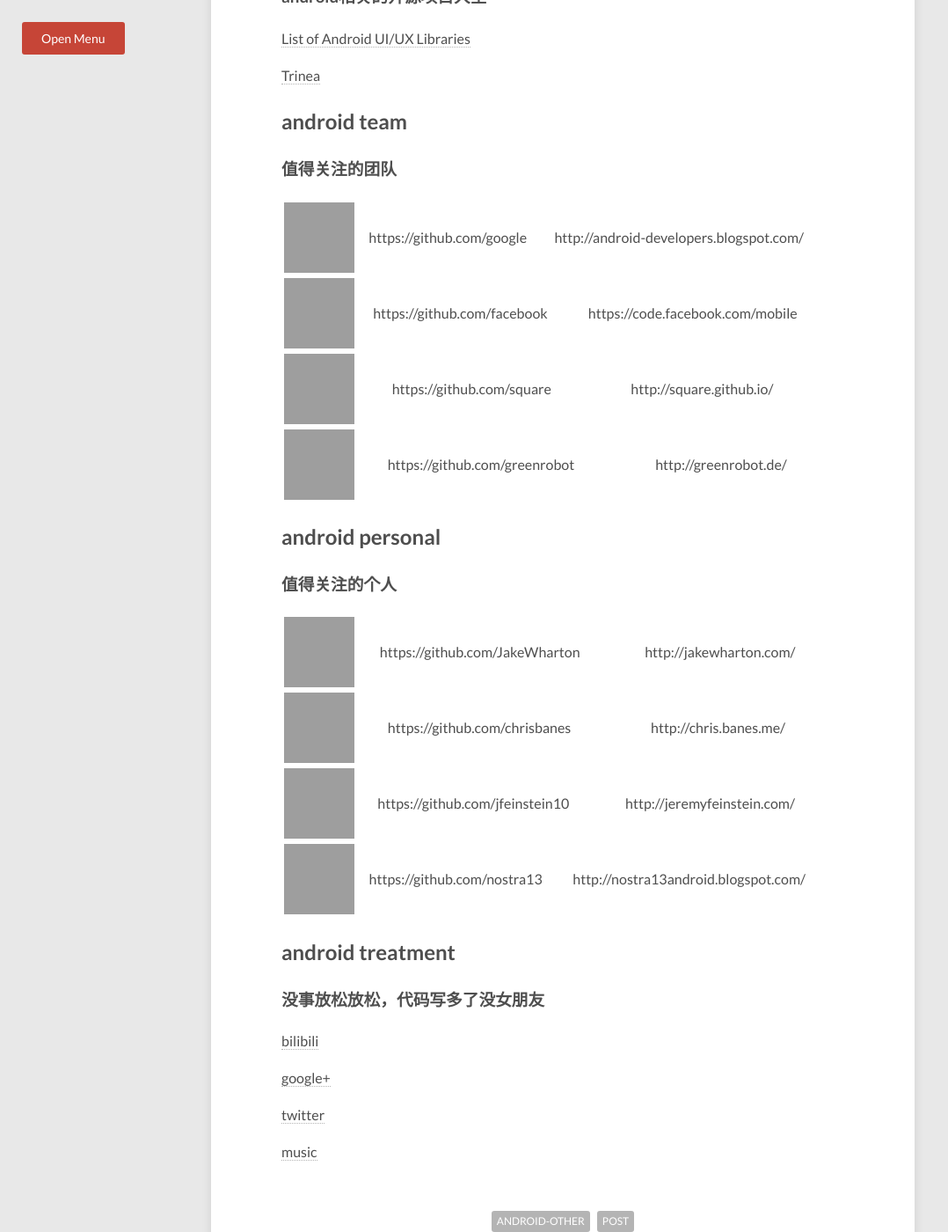
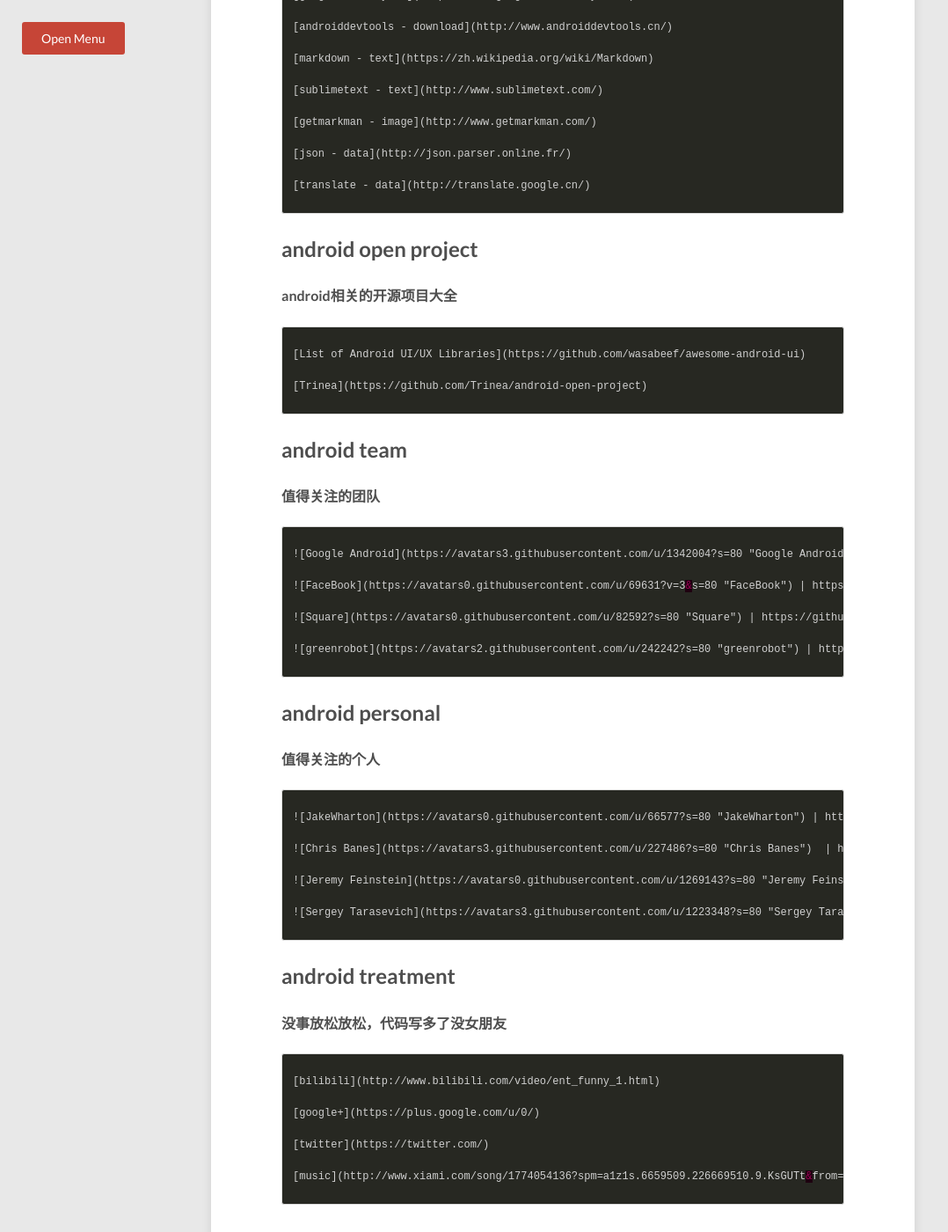
Before and after one commit to tengbinlive/tengbinlive.github.io, a Jekyll site: the page built from _posts/2016-04-28-code-android-other3.md, in a window 1280 px wide and 1400 px high, scrolled down 1666 px. Shown: the whole window at 88% size, without its empty margins (0-1078 px from the left). Built offline with Jekyll 4.4.1, drawn with Linux system fonts in a browser that asks for light colours; nearby versions of some CDN libraries; some of the changed text lies outside the part shown; grey boxes are pictures that could not be loaded.

Commit message:
no message

```diff
--- a/_posts/2016-04-28-code-android-other3.md
+++ b/_posts/2016-04-28-code-android-other3.md
@@ -11,32 +11,39 @@
 
 ##  android bug
 
-###  基本上能找到你遇到过的所有错误信息
-
+####  基本上能找到你遇到过的所有错误信息
+{% highlight html %}
 [stackoverflow](http://stackoverflow.com/)
 
 [google](https://www.google.com/)
 
 [github](https://github.com/)
-
+{% endhighlight %}
 
 
 ##  android info
 
-###  Anroid相关的最新资讯
-
+####  Anroid相关的最新资讯
+{% highlight html %}
 [v2ex.android](http://v2ex.com/go/android)
 
 [reddit.androiddev](https://www.reddit.com/r/androiddev/)
 
 [dribbble](https://dribbble.com/search?q=app)
-
+{% endhighlight %}
 
 
 ##  android tool
 
-###  接口调试(interface.test)，app 内存版本发表（app.test），团队管理（management），数据统计分析（analysis），sdk|androidstudio等工具下载（download）
-
+####  interface.test - 接口调试
+####  app.test -  内存版本发布
+####  management- 团队管理
+####  analysis - 数据统计分析
+####  download - sdk|androidstudio等工具下载
+####   text - 文本编辑
+####   image - 图片编辑
+####   data - 数据排版
+{% highlight html %}
 [postman - interface.test](https://chrome.google.com/webstore/detail/postman/fhbjgbiflinjbdggehcddcbncdddomop)
 
 [fir - app.test](http://fir.im/)
@@ -51,28 +58,30 @@
 
 [markdown - text](https://zh.wikipedia.org/wiki/Markdown)
 
+[sublimetext - text](http://www.sublimetext.com/)
+
 [getmarkman - image](http://www.getmarkman.com/)
 
 [json - data](http://json.parser.online.fr/)
 
 [translate - data](http://translate.google.cn/)
-
+{% endhighlight %}
 
 
 ##  android open project
 
-###  android相关的开源项目大全
-
+####  android相关的开源项目大全
+{% highlight html %}
 [List of Android UI/UX Libraries](https://github.com/wasabeef/awesome-android-ui)
 
 [Trinea](https://github.com/Trinea/android-open-project)
-
+{% endhighlight %}
 
 
 ##  android team
 
-###  值得关注的团队
-
+####  值得关注的团队
+{% highlight html %}
 ![Google Android](https://avatars3.githubusercontent.com/u/1342004?s=80 "Google Android") | https://github.com/google | http://android-developers.blogspot.com/
 
 ![FaceBook](https://avatars0.githubusercontent.com/u/69631?v=3&s=80 "FaceBook") | https://github.com/facebook | https://code.facebook.com/mobile
@@ -80,13 +89,13 @@
 ![Square](https://avatars0.githubusercontent.com/u/82592?s=80 "Square") | https://github.com/square   | http://square.github.io/
 
 ![greenrobot](https://avatars2.githubusercontent.com/u/242242?s=80 "greenrobot") | https://github.com/greenrobot | http://greenrobot.de/
-
+{% endhighlight %}
 
 
 ##  android personal
 
-###  值得关注的个人
-
+####  值得关注的个人
+{% highlight html %}
 ![JakeWharton](https://avatars0.githubusercontent.com/u/66577?s=80 "JakeWharton") | https://github.com/JakeWharton | http://jakewharton.com/
 
 ![Chris Banes](https://avatars3.githubusercontent.com/u/227486?s=80 "Chris Banes")  | https://github.com/chrisbanes | http://chris.banes.me/
@@ -94,13 +103,13 @@
 ![Jeremy Feinstein](https://avatars0.githubusercontent.com/u/1269143?s=80 "Jeremy Feinstein") | https://github.com/jfeinstein10 | http://jeremyfeinstein.com/
 
 ![Sergey Tarasevich](https://avatars3.githubusercontent.com/u/1223348?s=80 "Sergey Tarasevich") | https://github.com/nostra13 | http://nostra13android.blogspot.com/
-
+{% endhighlight %}
 
 
 ##  android treatment
 
-###  没事放松放松，代码写多了没女朋友
-
+####  没事放松放松，代码写多了没女朋友
+{% highlight html %}
 [bilibili](http://www.bilibili.com/video/ent_funny_1.html)
 
 [google+](https://plus.google.com/u/0/)
@@ -108,3 +117,4 @@
 [twitter](https://twitter.com/)
 
 [music](http://www.xiami.com/song/1774054136?spm=a1z1s.6659509.226669510.9.KsGUTt&from=search_popup_song)
+{% endhighlight %}
```
